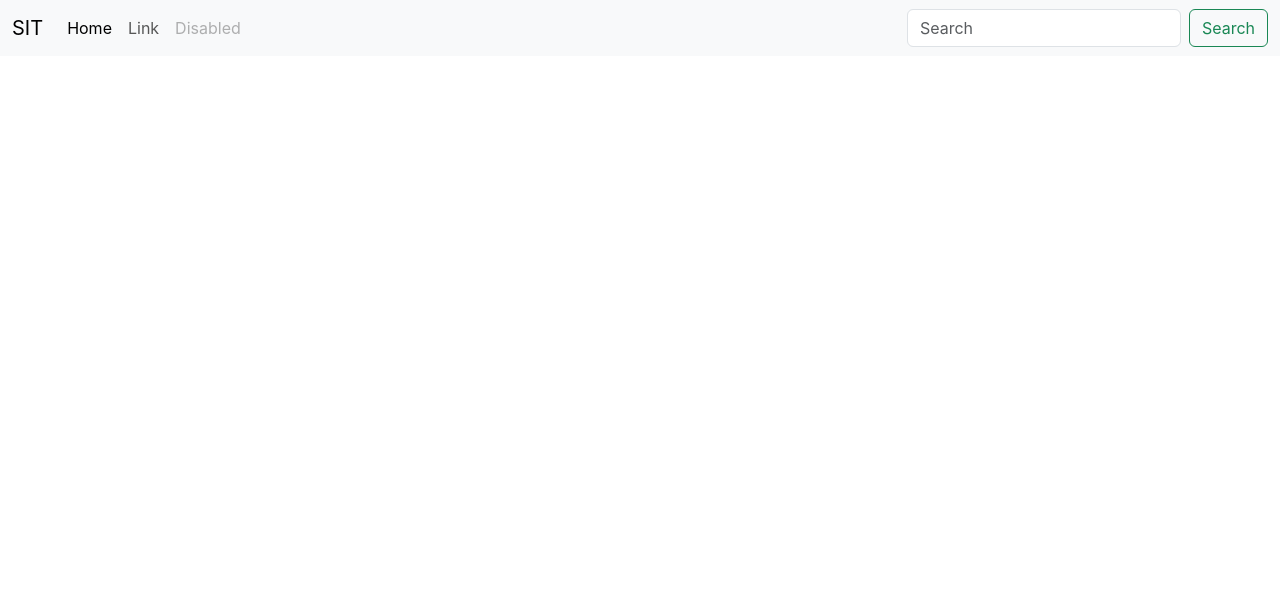
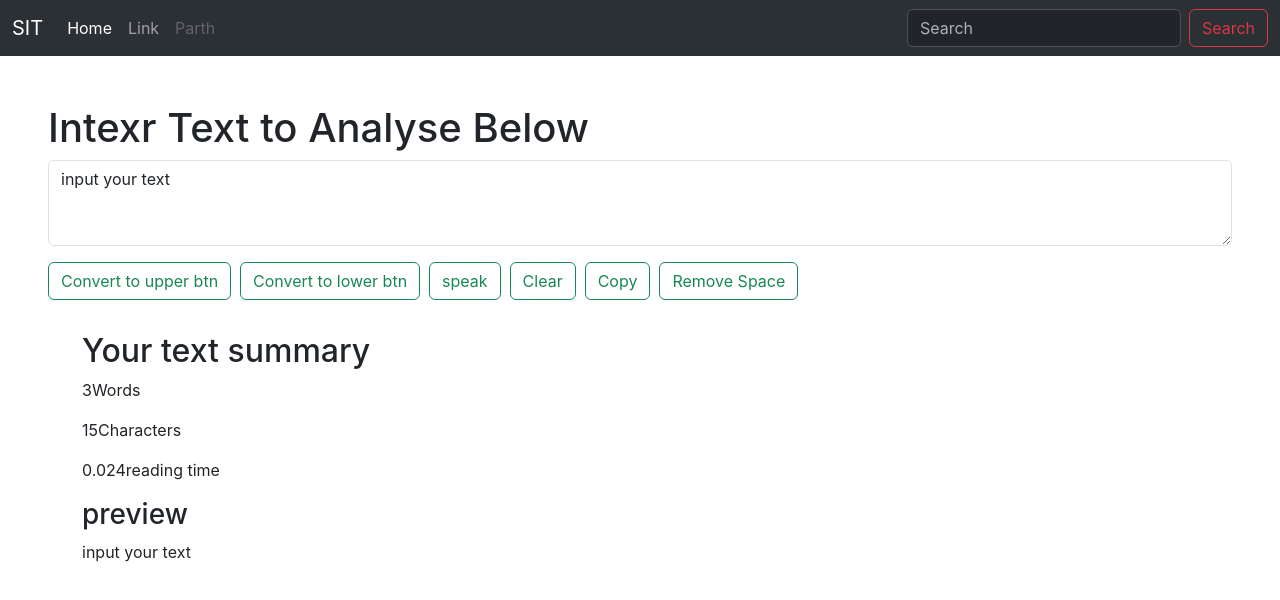
Before and after one commit to 7984686717/React-git-repo, a React (Create React App) app: page / in a window 1280 px wide. Shown: the top 600 px of the page. Built offline with nearby package versions, Linux system fonts and the light colour scheme.

Commit message:
add file

```diff
--- a/src/App.js
+++ b/src/App.js
@@ -1,35 +1,13 @@
 
 import './App.css';
-
+import Navbar from './components/Navbar';
+import TextForm from './components/TextForm';
 
 function App() {
   return (
     <>
-      <nav className="navbar navbar-expand-lg bg-body-tertiary">
-  <div className="container-fluid">
-    <a className="navbar-brand" href="#">SIT</a>
-    <button className="navbar-toggler" type="button" data-bs-toggle="collapse" data-bs-target="#navbarSupportedContent" aria-controls="navbarSupportedContent" aria-expanded="false" aria-label="Toggle navigation">
-      <span className="navbar-toggler-icon"></span>
-    </button>
-    <div className="collapse navbar-collapse" id="navbarSupportedContent">
-      <ul className="navbar-nav me-auto mb-2 mb-lg-0">
-        <li className="nav-item">
-          <a className="nav-link active" aria-current="page" href="#">Home</a>
-        </li>
-        <li className="nav-item">
-          <a className="nav-link" href="#">Link</a>
-        </li>
-        <li className="nav-item">
-          <a className="nav-link disabled" aria-disabled="true">Disabled</a>
-        </li>
-      </ul>
-      <form className="d-flex" role="search">
-        <input className="form-control me-2" type="search" placeholder="Search" aria-label="Search" />
-        <button className="btn btn-outline-success" type="submit">Search</button>
-      </form>
-    </div>
-  </div>
-</nav>
+      <Navbar title="SIT" aboutText="Parth"></Navbar>
+      <TextForm heading="Intexr Text to Analyse Below"></TextForm>
     </>
   );
 }
--- /dev/null
+++ b/src/components/Navbar.js
@@ -0,0 +1,44 @@
+import React from 'react'
+import PropTypes from 'prop-types'
+
+export default function Navbar(props) {
+    return (
+        <div>
+            <nav className="navbar navbar-expand-lg bg-body-tertiary bg-dark"  data-bs-theme="dark">
+                <div className="container-fluid">
+                    <a className="navbar-brand" href="#">{props.title}</a>
+                    <button className="navbar-toggler" type="button" data-bs-toggle="collapse" data-bs-target="#navbarSupportedContent" aria-controls="navbarSupportedContent" aria-expanded="false" aria-label="Toggle navigation">
+                        <span className="navbar-toggler-icon"></span>
+                    </button>
+                    <div className="collapse navbar-collapse" id="navbarSupportedContent">
+                        <ul className="navbar-nav me-auto mb-2 mb-lg-0">
+                            <li className="nav-item">
+                                <a className="nav-link active" aria-current="page" href="#">Home</a>
+                            </li>
+                            <li className="nav-item">
+                                <a className="nav-link" href="#">Link</a>
+                            </li>
+                            <li className="nav-item">
+                                <a className="nav-link disabled" aria-disabled="true">{props.aboutText }</a>
+                            </li>
+                        </ul>
+                        <form className="d-flex" role="search">
+                            <input className="form-control me-2" type="search" placeholder="Search" aria-label="Search" />
+                            <button className="btn btn-outline-danger" type="submit">Search</button>
+                        </form>
+                    </div>
+                </div>
+            </nav>
+        </div>
+    )
+}
+
+Navbar.propTypes={
+    title : PropTypes.string.isRequired,
+    aboutText : PropTypes.string
+}
+
+Navbar.defaultProps={
+    title : "Set Your Title Here",
+    title : "set your text here"
+}
--- /dev/null
+++ b/src/components/TextForm.js
@@ -0,0 +1,75 @@
+import React,{useState} from 'react'
+
+export default function TextForm(props) {
+    var [text, setText]= useState("input your text");
+
+    const handleonchange = (event) => {
+      setText(event.target.value)
+    }
+
+    const handUpchange = () => {
+      let newText = text.toUpperCase();
+      setText(newText);
+    }
+
+    const handUpchangee = () => {
+      let newText = text.toLowerCase();
+      setText(newText);
+    }
+
+
+
+    const handlespeak = () => {
+      let newText = new SpeechSynthesisUtterance();
+      newText.text = text;
+      window.speechSynthesis.speak(newText);
+    }
+
+    const handleclear = () => {
+      let newText = "";
+      setText(newText);
+
+    }
+
+    const handlecopy = () => {
+        var newText = document.getElementById('exampleFormControlTextarea1');
+        newText.select();
+        navigator.clipboard.writeText(newText.value);
+    }
+
+    const handleRemoveSpace = () => {
+        let newText = text.split(/[ ] + /);
+        setText(newText.join(" "));
+    }
+
+  return (
+    <div>
+      <div className="mb-3 mx-5 my-5">
+        <h1>{props.heading}</h1>
+  <textarea className="form-control" id="exampleFormControlTextarea1" rows="3" value={text} onChange={handleonchange}></textarea>
+  <button className='btn btn-outline-success my-3' onClick={handUpchange}>Convert to upper btn</button>
+  &nbsp;&nbsp;
+  <button className='btn btn-outline-success my-3' onClick={handUpchangee}>Convert to lower btn</button>
+  &nbsp;&nbsp;
+  <button className='btn btn-outline-success my-3' onClick={handlespeak}>speak</button>
+  &nbsp;&nbsp;
+  <button className='btn btn-outline-success my-3' onClick={handleclear}>Clear</button>
+  &nbsp;&nbsp;
+  <button className='btn btn-outline-success my-3' onClick={handlecopy}>Copy</button>
+  &nbsp;&nbsp;
+  <button className='btn btn-outline-success my-3' onClick={handleRemoveSpace}>Remove Space</button>
+
+  </div>
+
+  <div className='container'>
+    <h2>Your text summary</h2>
+    <p>{text.split(" ").length}Words</p>
+    <p>{text.length}Characters</p>
+    <p>{0.008 * text.split(" ").length}reading time</p>
+    <h3>preview</h3>
+    <p>{text}</p>
+  </div>
+</div>
+
+  )
+}
```
